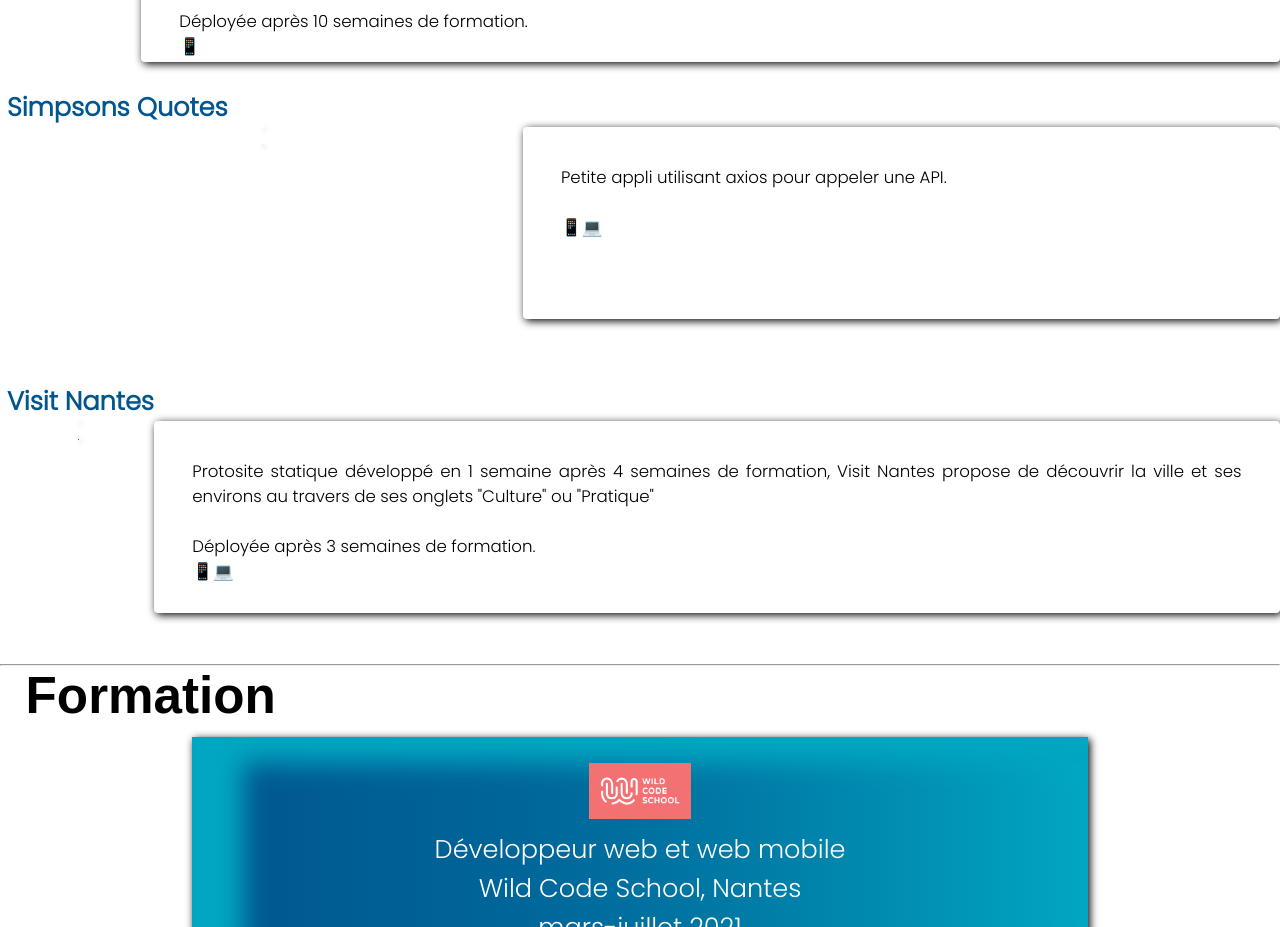
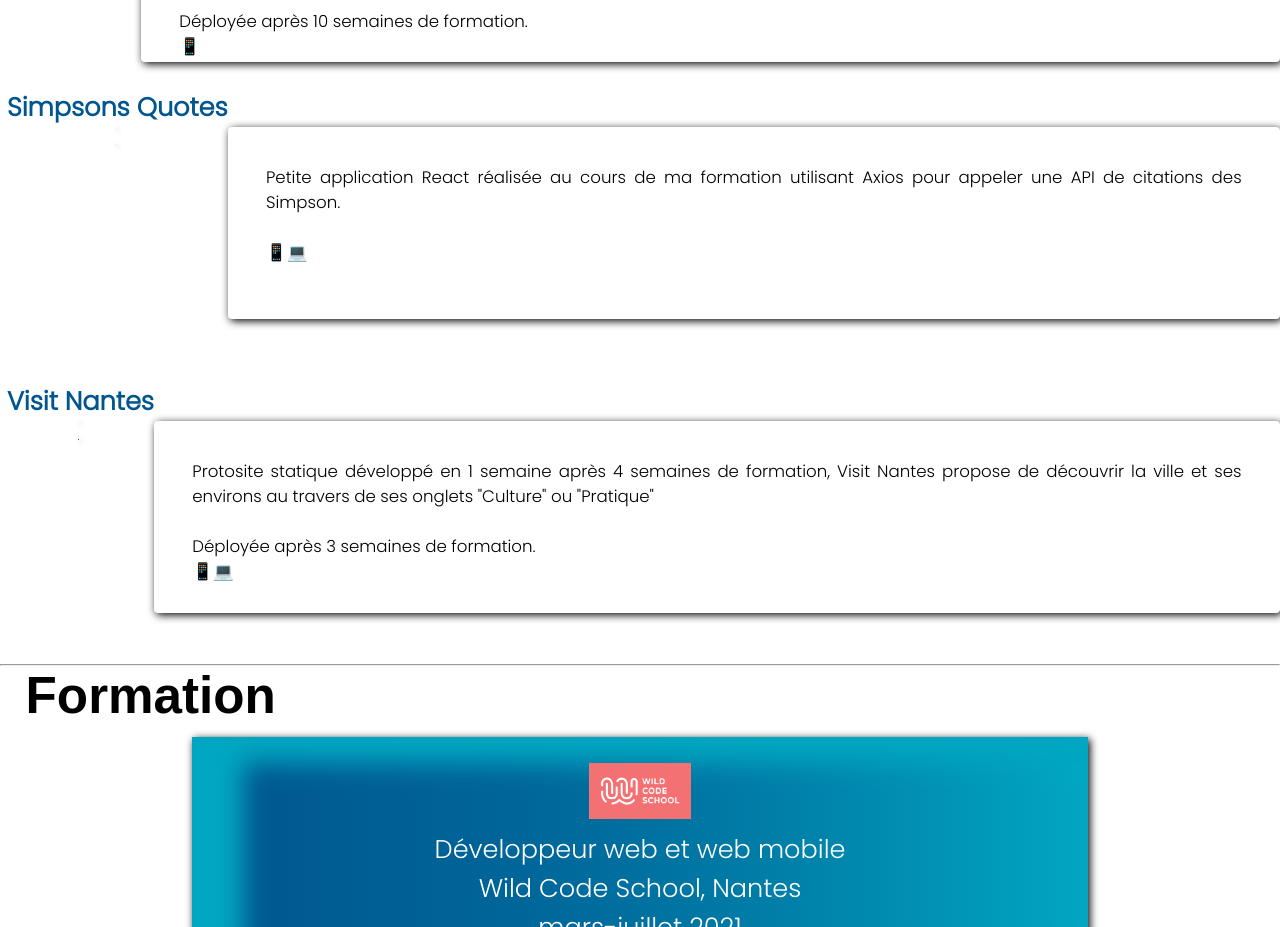
Before and after one commit to AurelBouchet/CV, a React (Create React App) app: page / in a window 1280 px wide. Shown: the part 1820-2747 px from the top of the page. Built offline with nearby package versions, Linux system fonts and the light colour scheme; a web font is replaced by a local one.

Commit message:
description simpsons-quotes

```diff
--- a/src/components/Realisations.jsx
+++ b/src/components/Realisations.jsx
@@ -82,7 +82,8 @@ const Realisations = () => {
       <div className='simps'>
         <h3 className='siteName'>Simpsons Quotes</h3>
         <p className='description'>
-          Petite appli utilisant axios pour appeler une API. <br />
+          Petite application React réalisée au cours de ma formation utilisant
+          Axios pour appeler une API de citations des Simpson. <br />
           <br />
           📱💻
         </p>
```
